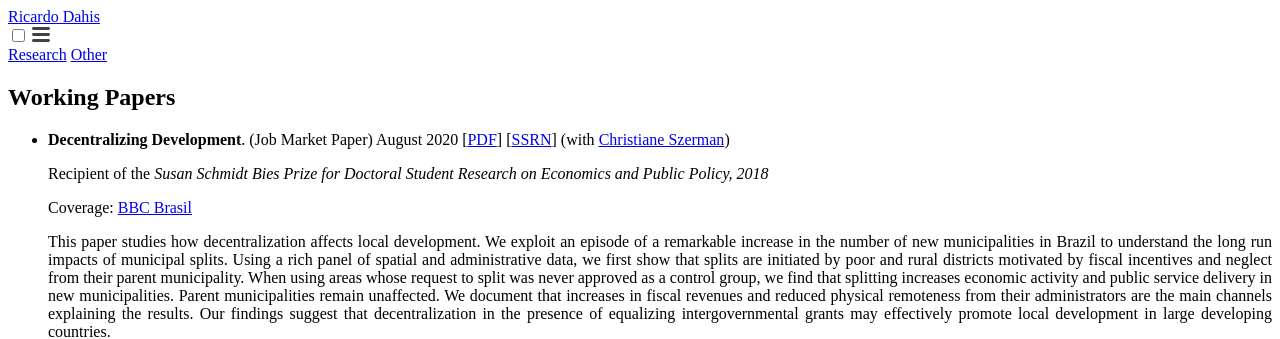
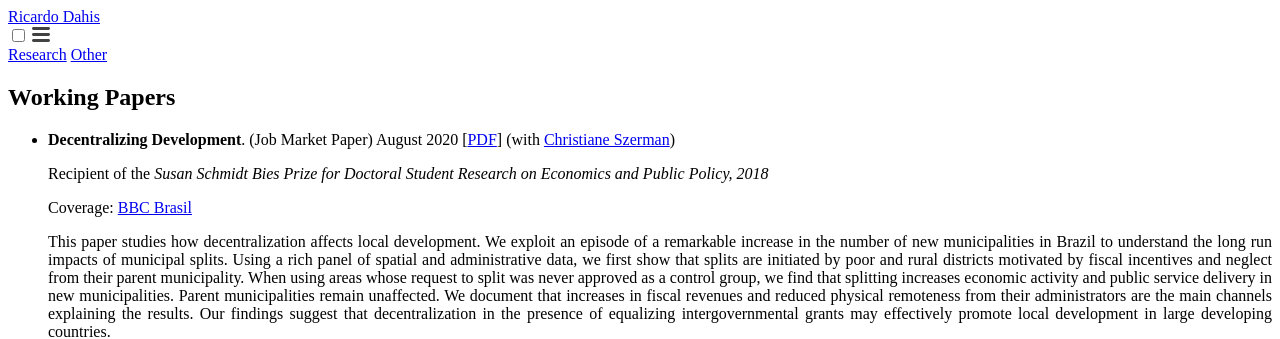
Before and after one commit to rdahis/rdahis.github.io, a Jekyll site: the page built from 1-research.md, in a window 1280 px wide. Shown: the top 339 px of the page. Built offline with Jekyll 4.4.1, drawn with Linux system fonts in a browser that asks for light colours; a script that is not in the unit is left out.

Commit message:
Removes SSRN link for JMP.

```diff
--- a/1-research.md
+++ b/1-research.md
@@ -6,7 +6,7 @@ permalink: /research/
 
 # Working Papers
 
-- **Decentralizing Development**. (Job Market Paper) August 2020 [[PDF](/files/papers/Dahis_JMP.pdf){:target="_blank"}] [[SSRN](https://ssrn.com/abstract=3125757){:target="_blank"}] (with [Christiane Szerman](https://scholar.princeton.edu/cszerman/bio){:target="_blank"})
+- **Decentralizing Development**. (Job Market Paper) August 2020 [[PDF](/files/papers/Dahis_JMP.pdf){:target="_blank"}] (with [Christiane Szerman](https://scholar.princeton.edu/cszerman/bio){:target="_blank"})
 
     Recipient of the _Susan Schmidt Bies Prize for Doctoral Student Research on Economics and Public Policy, 2018_
 
```
